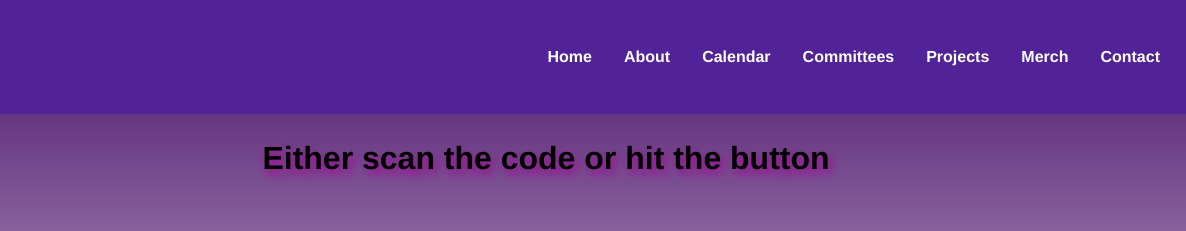
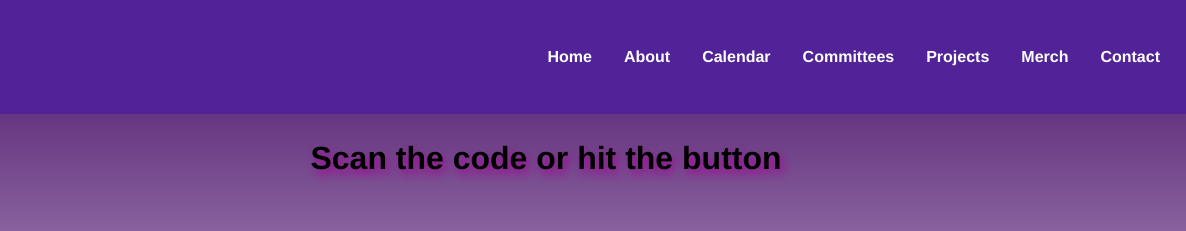
Before and after one commit to GCUCoders/Tech-Club-Site, a plain HTML site: page contact.html in a window 1280 px wide. Shown: the top 231 px of the page, 94-1280 px from the left. Drawn offline with Linux system fonts and the light colour scheme.

Commit message:
Update contact.html
Co-authored-by: elijaholmos <35435704+elijaholmos@users.noreply.github.com>

```diff
--- a/contact.html
+++ b/contact.html
@@ -41,7 +41,7 @@
 
       <script src="js/mobile-toggle.js" async defer></script>
     </body>
-    <h1>Either scan the code or hit the button</h1>
+    <h1>Scan the code or hit the button</h1>
     <div>
       <img
         src="images/qrcode.png"
```
